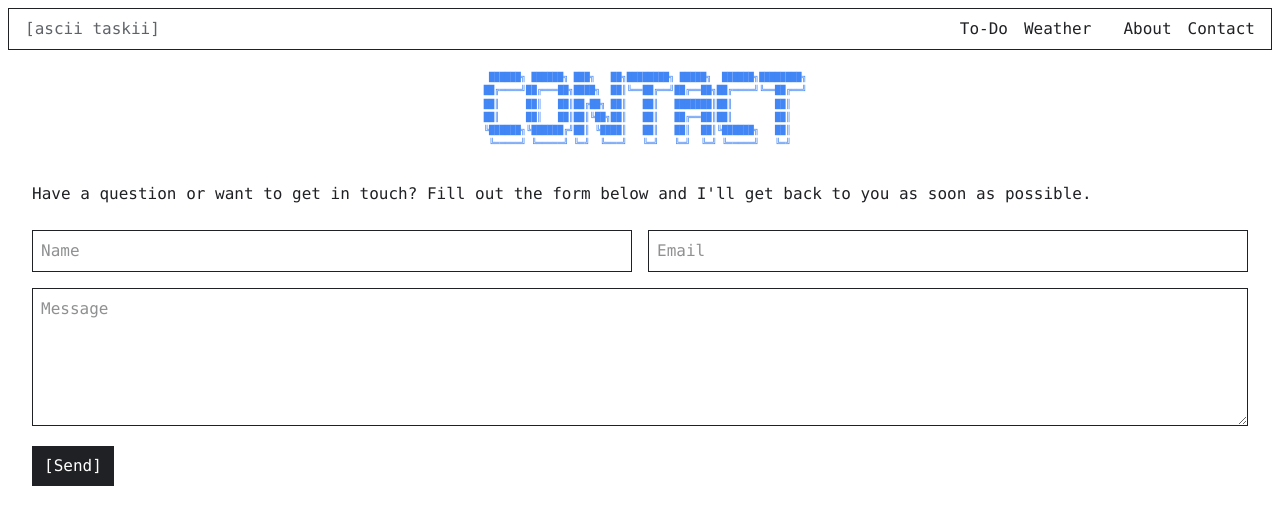
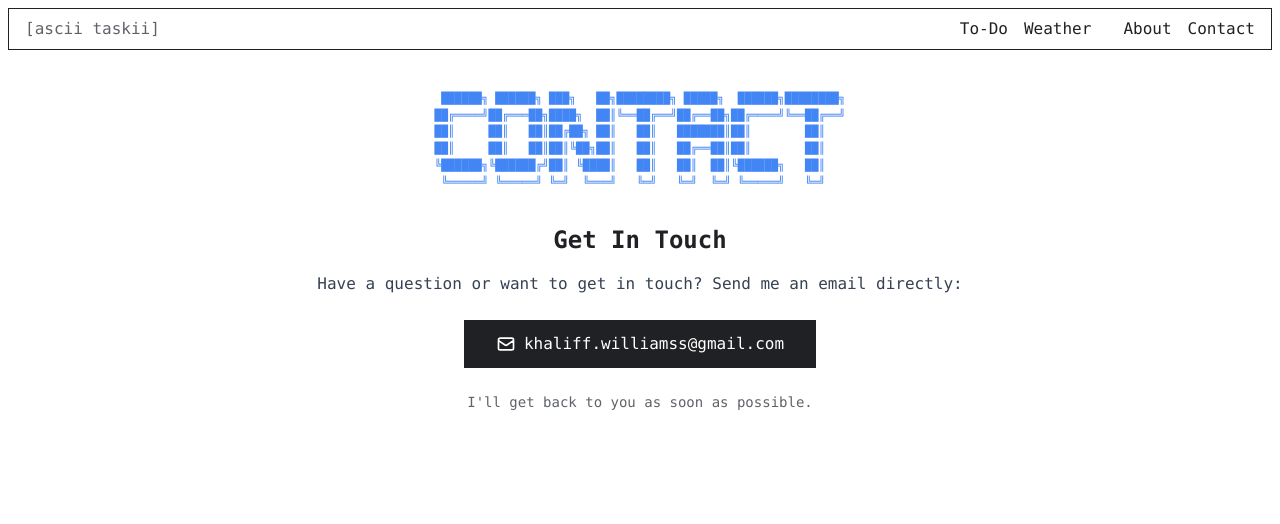
Before and after one commit to a-2280/asciitaskii, a React (Vite) app: page /contact in a window 1280 px wide. Shown: the top 524 px of the page. Built offline with nearby package versions, Linux system fonts and the light colour scheme.

Commit message:
added contact page

```diff
--- a/src/components/Contact.jsx
+++ b/src/components/Contact.jsx
@@ -1,225 +1,56 @@
-import { useState } from "react";
+import React from "react";
 
 function Contact() {
+  const emailAddress = "khaliff.williamss@gmail.com";
+
   const asciiArt = `
-   ██████╗ ██████╗ ███╗   ██╗████████╗ █████╗  ██████╗████████╗
-  ██╔════╝██╔═══██╗████╗  ██║╚══██╔══╝██╔══██╗██╔════╝╚══██╔══╝
-  ██║     ██║   ██║██╔██╗ ██║   ██║   ███████║██║        ██║
-  ██║     ██║   ██║██║╚██╗██║   ██║   ██╔══██║██║        ██║
-  ╚██████╗╚██████╔╝██║ ╚████║   ██║   ██║  ██║╚██████╗   ██║
-   ╚═════╝ ╚═════╝ ╚═╝  ╚═══╝   ╚═╝   ╚═╝  ╚═╝ ╚═════╝   ╚═╝`;
-
-  const formSubmitEmail = "khaliff.williamss@gmail.com";
-
-  // State for form values
-  const [formValues, setFormValues] = useState({
-    name: "",
-    email: "",
-    message: "",
-  });
-
-  // State for validation errors
-  const [errors, setErrors] = useState({
-    name: "",
-    email: "",
-    message: "",
-  });
-
-  // State for form submission
-  const [isSubmitting, setIsSubmitting] = useState(false);
-  const [submitSuccess, setSubmitSuccess] = useState(false);
-  const [submitError, setSubmitError] = useState(false);
-
-  // Handle input changes
-  const handleChange = (e) => {
-    const { name, value } = e.target;
-    setFormValues({
-      ...formValues,
-      [name]: value,
-    });
-
-    // Clear error when user starts typing
-    if (errors[name]) {
-      setErrors({
-        ...errors,
-        [name]: "",
-      });
-    }
-  };
-
-  // Validate form
-  const validateForm = () => {
-    let valid = true;
-    const newErrors = { name: "", email: "", message: "" };
-
-    // Name validation
-    if (!formValues.name.trim()) {
-      newErrors.name = "Name is required";
-      valid = false;
-    }
-
-    // Email validation
-    if (!formValues.email.trim()) {
-      newErrors.email = "Email is required";
-      valid = false;
-    } else if (!/^[^\s@]+@[^\s@]+\.[^\s@]+$/.test(formValues.email)) {
-      newErrors.email = "Please enter a valid email address";
-      valid = false;
-    }
-
-    // Message validation
-    if (!formValues.message.trim()) {
-      newErrors.message = "Message is required";
-      valid = false;
-    }
-
-    setErrors(newErrors);
-    return valid;
-  };
-
-  // Handle form submission
-  const handleSubmit = async (e) => {
-    e.preventDefault();
-
-    if (validateForm()) {
-      setIsSubmitting(true);
-      setSubmitError(false);
-
-      try {
-        const form = e.target;
-        const formData = new FormData(form);
-
-        // Submit the form data
-        const response = await fetch(
-          `https://formsubmit.co/${formSubmitEmail}`,
-          {
-            method: "POST",
-            body: formData,
-          }
-        );
-
-        if (response.ok) {
-          // Success
-          setSubmitSuccess(true);
-          setFormValues({ name: "", email: "", message: "" });
-
-          // Hide success message after 5 seconds
-          setTimeout(() => {
-            setSubmitSuccess(false);
-          }, 5000);
-        } else {
-          // Error
-          setSubmitError(true);
-        }
-      } catch (error) {
-        setSubmitError(true);
-      } finally {
-        setIsSubmitting(false);
-      }
-    }
-  };
+ ██████╗ ██████╗ ███╗   ██╗████████╗ █████╗  ██████╗████████╗
+██╔════╝██╔═══██╗████╗  ██║╚══██╔══╝██╔══██╗██╔════╝╚══██╔══╝
+██║     ██║   ██║██╔██╗ ██║   ██║   ███████║██║        ██║
+██║     ██║   ██║██║╚██╗██║   ██║   ██╔══██║██║        ██║
+╚██████╗╚██████╔╝██║ ╚████║   ██║   ██║  ██║╚██████╗   ██║
+ ╚═════╝ ╚═════╝ ╚═╝  ╚═══╝   ╚═╝   ╚═╝  ╚═╝ ╚═════╝   ╚═╝`;
 
   return (
-    <div>
-      <pre className="flex justify-center text-[0.55rem] text-blue">
+    <div className="max-w-4xl mx-auto p-4">
+      <pre className="flex justify-center text-[0.60rem] md:text-[0.7rem] overflow-x-auto text-blue">
         {asciiArt}
       </pre>
-      <div className="m-8 flex flex-col">
-        <p className="mb-6">
-          Have a question or want to get in touch? Fill out the form below and
-          I'll get back to you as soon as possible.
-        </p>
 
-        {submitSuccess && (
-          <div className="bg-green-100 border border-green-400 text-green-700 px-4 py-3 mb-4 rounded">
-            Thanks for your message! I'll get back to you soon.
-          </div>
-        )}
+      <div className="my-8 flex flex-col">
+        <div className="text-center mb-6">
+          <h2 className="text-2xl font-bold mb-4">Get In Touch</h2>
+          <p className="text-gray-700">
+            Have a question or want to get in touch? Send me an email directly:
+          </p>
 
-        {submitError && (
-          <div className="bg-red-100 border border-red-400 text-red-700 px-4 py-3 mb-4 rounded">
-            Something went wrong. Please try again or contact me directly at{" "}
-            {formSubmitEmail}.
-          </div>
-        )}
-
-        <form
-          action={`https://formsubmit.co/${formSubmitEmail}`}
-          method="POST"
-          onSubmit={handleSubmit}
-        >
-          {/* FormSubmit.co configuration */}
-          <input
-            type="hidden"
-            name="_subject"
-            value="New Contact Form Submission"
-          />
-          <input type="hidden" name="_captcha" value="false" />
-          <input type="hidden" name="_template" value="table" />
-          <input type="hidden" name="_next" value={window.location.href} />
-          <input type="text" name="_honey" style={{ display: "none" }} />
-
-          <div className="flex flex-col md:flex-row gap-4 mb-4">
-            <div className="flex flex-col flex-1">
-              <input
-                type="text"
-                name="name"
-                placeholder="Name"
-                className={`border-[1.5px] p-2 focus:outline-none ${
-                  errors.name ? "border-red" : ""
-                }`}
-                value={formValues.name}
-                onChange={handleChange}
-                required
-              />
-              {errors.name && (
-                <p className="text-red text-sm mt-1">{errors.name}</p>
-              )}
-            </div>
-
-            <div className="flex flex-col flex-1">
-              <input
-                type="email"
-                name="email"
-                placeholder="Email"
-                className={`border-[1.5px] p-2 focus:outline-none ${
-                  errors.email ? "border-red" : ""
-                }`}
-                value={formValues.email}
-                onChange={handleChange}
-                required
-              />
-              {errors.email && (
-                <p className="text-red text-sm mt-1">{errors.email}</p>
-              )}
-            </div>
+          <div className="mt-6 inline-block">
+            <a
+              href={`mailto:${emailAddress}`}
+              className="bg-black text-white font-medium py-3 px-8 transition duration-200 inline-flex items-center"
+            >
+              <svg
+                xmlns="http://www.w3.org/2000/svg"
+                className="h-5 w-5 mr-2"
+                fill="none"
+                viewBox="0 0 24 24"
+                stroke="currentColor"
+              >
+                <path
+                  strokeLinecap="round"
+                  strokeLinejoin="round"
+                  strokeWidth={2}
+                  d="M3 8l7.89 5.26a2 2 0 002.22 0L21 8M5 19h14a2 2 0 002-2V7a2 2 0 00-2-2H5a2 2 0 00-2 2v10a2 2 0 002 2z"
+                />
+              </svg>
+              {emailAddress}
+            </a>
           </div>
 
-          <div className="flex flex-col mb-4">
-            <textarea
-              name="message"
-              placeholder="Message"
-              rows="5"
-              className={`border-[1.5px] w-full p-2 mb-1 focus:outline-none ${
-                errors.message ? "border-red" : ""
-              }`}
-              value={formValues.message}
-              onChange={handleChange}
-              required
-            ></textarea>
-            {errors.message && (
-              <p className="text-red text-sm">{errors.message}</p>
-            )}
-          </div>
-
-          <button
-            type="submit"
-            className="bg-black text-white py-2 px-3 hover:bg-gray-800 transition-colors"
-            disabled={isSubmitting}
-          >
-            {isSubmitting ? "Sending..." : "[Send]"}
-          </button>
-        </form>
+          <p className="mt-6 text-sm text-dark-grey">
+            I'll get back to you as soon as possible.
+          </p>
+        </div>
       </div>
     </div>
   );
```
